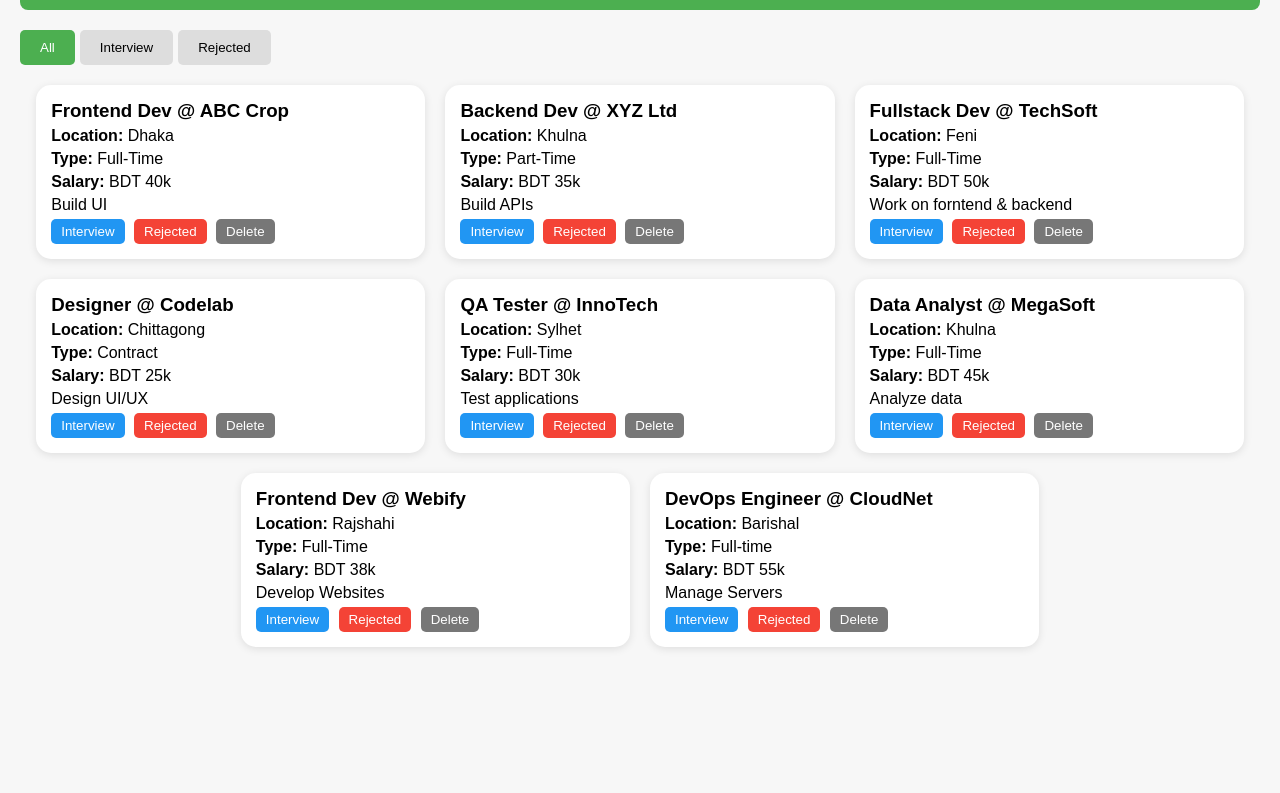
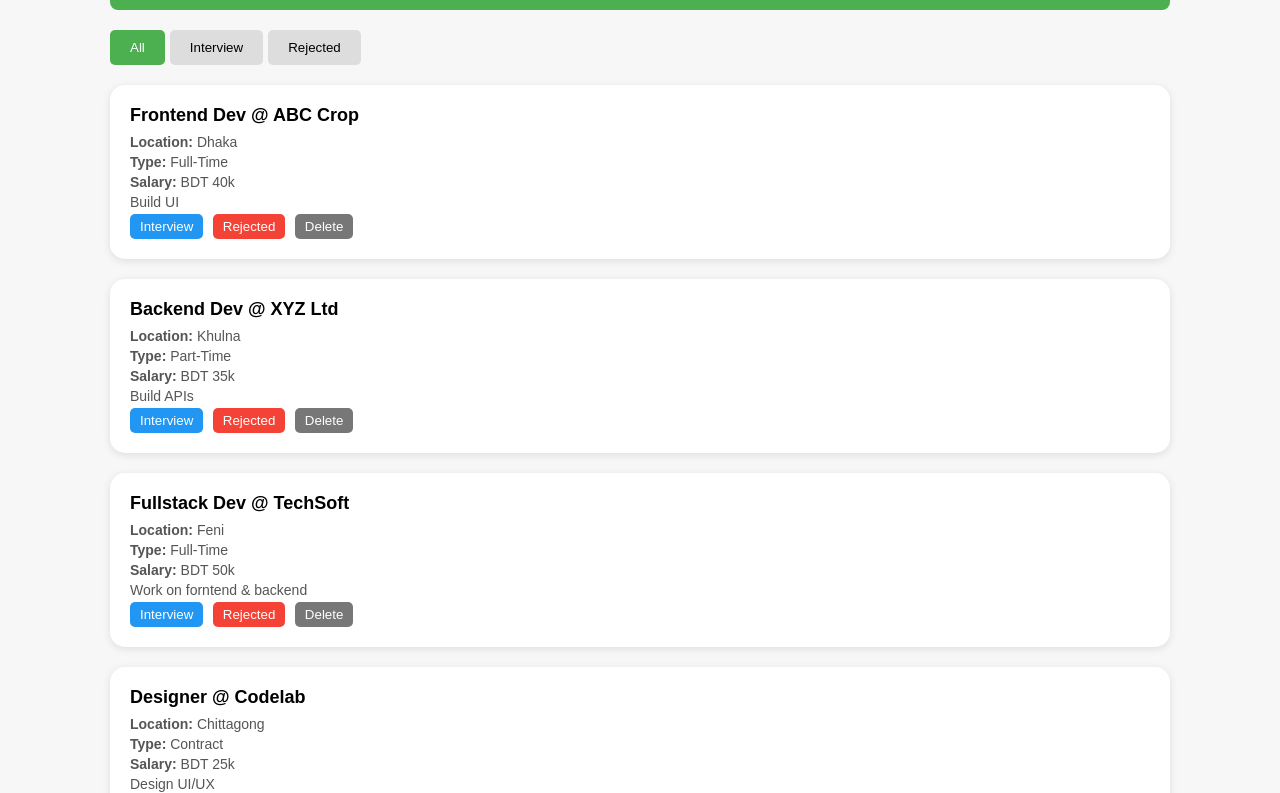
Before and after one commit to MohammadMahfuzurRahman/assignment-04, a plain HTML site: page index.html in a window 1280 px wide. Shown: the part 78-871 px from the top of the page. Before the commit the page ends 800 px from the top, so only its background shows below. Drawn offline with Linux system fonts and the light colour scheme.

Commit message:
all things align center propely updated

```diff
--- a/index.html
+++ b/index.html
@@ -7,6 +7,7 @@
     <link rel="stylesheet" href="./style.css">
 </head>
 <body>
+    <div class="container">
     <header>
         <h1>Job Tracker</h1>
         <div class="counters">
@@ -24,6 +25,7 @@
         <div class="jobs-container" id="jobs-container">
         </div>
     </section>
+    </div>
     <script src="./script.js"></script>
 </body>
 </html>
--- a/style.css
+++ b/style.css
@@ -7,6 +7,11 @@
 body{
     padding: 20px;
     background-color: #f7f7f7;
+}
+.container{
+    max-width: 1100px;
+    margin: 0 auto;
+    padding: 0 20px;
 }
 header{
     display: flex;
@@ -75,17 +80,22 @@ header h1{
     gap: 20px;
 }
 .job-card{
+    width: 100%;
     background-color: white;
-    padding: 15px;
+    padding: 20px;
     border-radius: 15px;
-    width: calc(33% - 20px);
     box-shadow: 0 2px 8px rgb(0,0,0,0.1);
+    position: relative;
 }
 .job-card h3{
-    margin-bottom: 5px;
+    font-size: 18px;
+    font-weight: 600;
+    margin-bottom: 8px;
 }
 .job-card p {
-    margin-bottom: 5px;
+    font-size: 14px;
+    color: #555;
+    margin-bottom: 4px;
 }
 .job-card button{
     margin-right: 5px;
```
